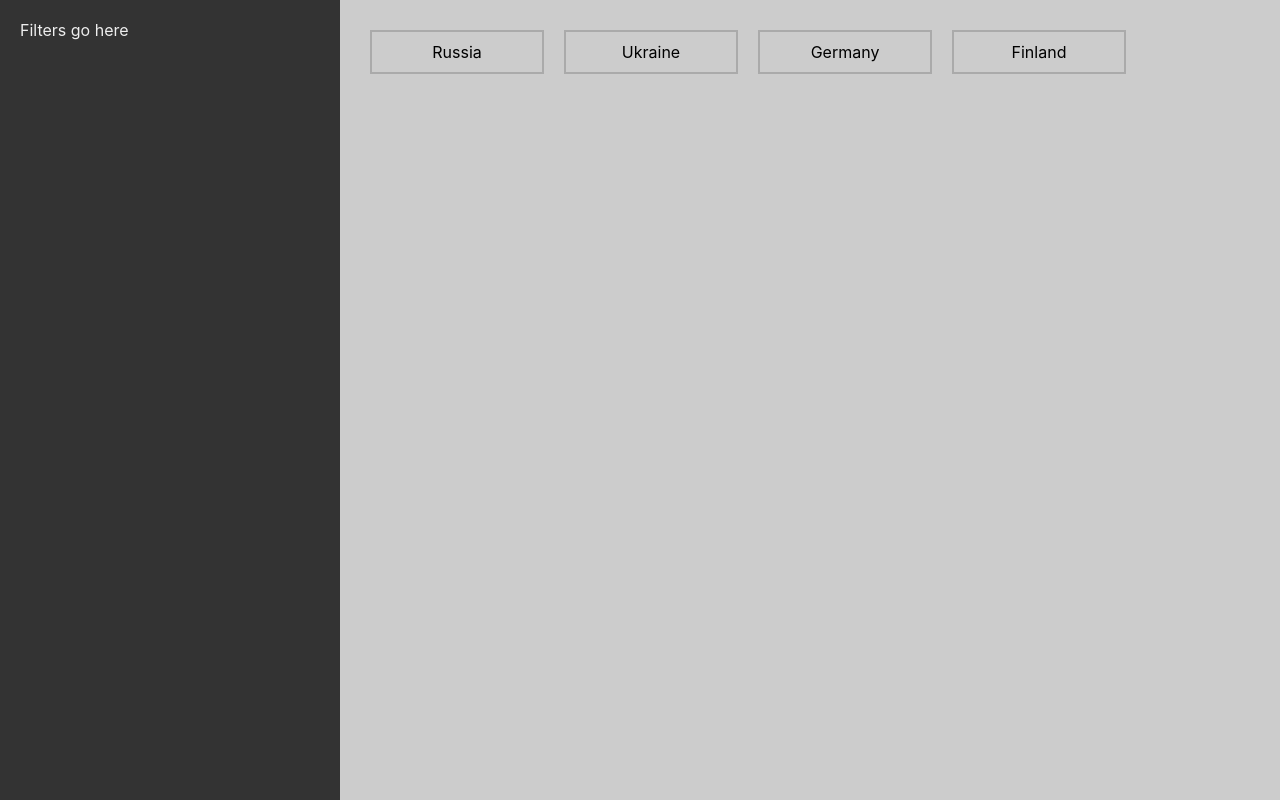
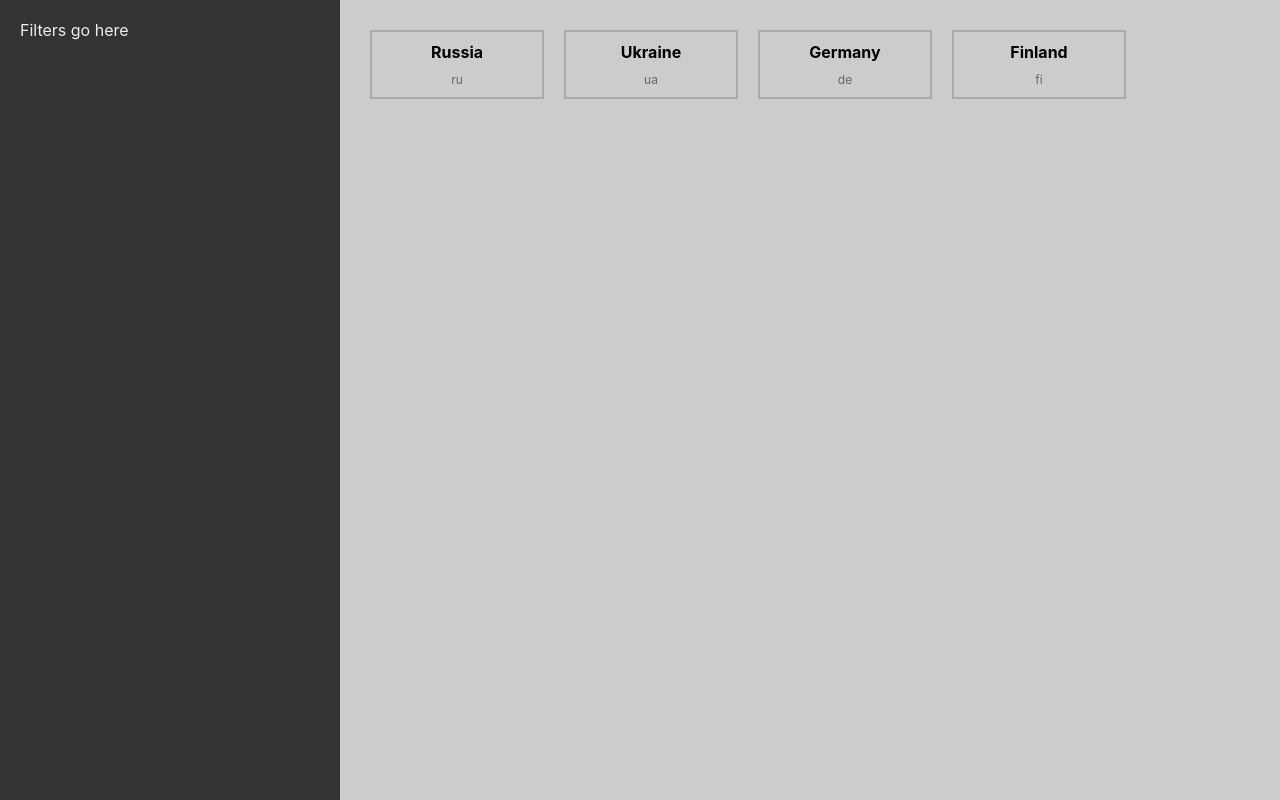
Before and after one commit to blrop/flags, a React (Create React App) app: page / in a window 1280 px wide. Built offline with nearby package versions, Linux system fonts and the light colour scheme.

Commit message:
type example added

```diff
--- a/src/flags-defenitions.ts
+++ b/src/flags-defenitions.ts
@@ -1,6 +1,19 @@
 export const FLAGS = [
-    'Russia',
-    'Ukraine',
-    'Germany',
-    'Finland',
+    {
+        name: 'Russia',
+        picture: '',
+        description: 'ru',
+    }, {
+        name: 'Ukraine',
+        picture: '',
+        description: 'ua',
+    }, {
+        name: 'Germany',
+        picture: '',
+        description: 'de',
+    }, {
+        name: 'Finland',
+        picture: '',
+        description: 'fi',
+    },
 ];
--- a/src/flagsList/FlagList.css
+++ b/src/flagsList/FlagList.css
@@ -12,3 +12,13 @@
     border: 2px solid #aaa;
     margin: 10px;
 }
+
+.flag-item__name {
+    font-weight: bold;
+}
+
+.flag-item__description {
+    font-size: 12px;
+    margin-top: 10px;
+    color: #666;
+}
--- a/src/flagsList/FlagsList.tsx
+++ b/src/flagsList/FlagsList.tsx
@@ -2,13 +2,27 @@ import React from 'react';
 
 import './FlagList.css';
 
-export interface FlagListProps {
-    flags: string[]
+interface Flag {
+    name: string,
+    description: string, // todo: temporal
+    picture: string,
+}
+
+interface FlagListProps {
+    flags: Flag[]
 }
 
 const FlagsList: React.FC<FlagListProps> = ({flags}: FlagListProps) => {
-    const renderFlags = (flags: string[]) => flags.map(item => (
-        <div className="flag-item">{item}</div>
+    const renderFlags = (flags: Flag[]) => flags.map(item => (
+        <div className="flag-item">
+            <div className="flag-item__name">
+                {item.name}
+            </div>
+            <div className="flag-item__description">
+                {item.description}
+            </div>
+
+        </div>
     ));
 
     return (
```
